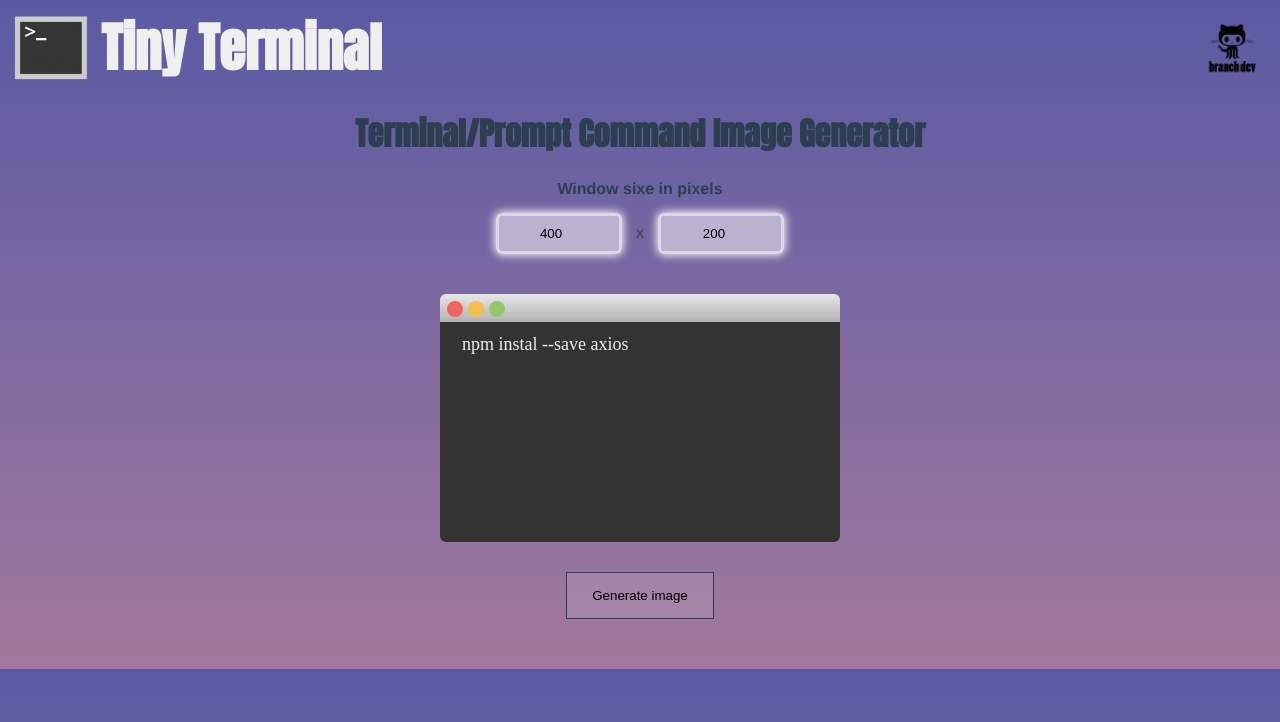
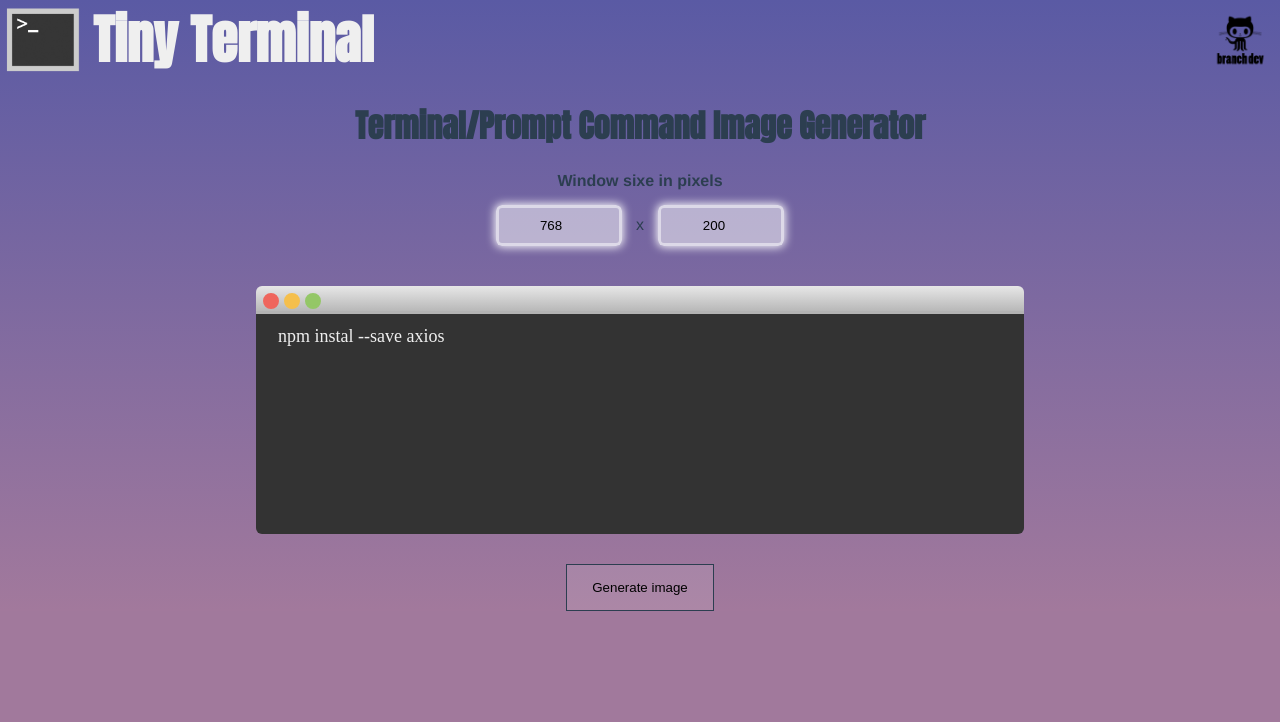
Before and after one commit to felipeblini/tiny-terminal-generator, a Vue app: page / in a window 1280 px wide. Shown: the top 722 px of the page. Built offline with nearby package versions, Linux system fonts and the light colour scheme.

Commit message:
adjusted terminal header size in the canvas, adjusted gradient backgroud and dinamic terminal width calculated due the viewport width

```diff
--- a/src/App.vue
+++ b/src/App.vue
@@ -98,7 +98,12 @@ h1 {
   font-family: "Anton", sans-serif;
 }
 
+html {
+  background: #a1799c;
+}
+
 body {
+  margin: 0;
   margin-bottom: 50px;
   height: 100%;
   -webkit-background-size: cover;
--- a/src/components/HelloWorld.vue
+++ b/src/components/HelloWorld.vue
@@ -36,7 +36,7 @@
 <script>
 import { _roundedRect, _circle } from "./canvasHelper";
 
-const _headerBarHeigth = 35;
+const _headerBarHeigth = 25;
 const _canvasPad = 10;
 
 export default {
@@ -44,7 +44,7 @@ export default {
   data() {
     return {
       command: "npm instal --save axios",
-      width: 400,
+      width: Math.round(window.innerWidth * 60 / 100),
       height: 200,
       dark: true,
       light: false,
@@ -73,6 +73,10 @@ export default {
         const ctx = canvas.getContext("2d");
 
         // the header bar
+        let lingrad = ctx.createLinearGradient(0, 10, 0, 150);
+        lingrad.addColorStop(0, "#E6E6E6");
+        lingrad.addColorStop(0.3, "#BCBCBC");
+
         _roundedRect(
           ctx,
           10,
@@ -84,23 +88,23 @@ export default {
           8,
           0,
           0,
-          "#efefef"
+          lingrad
         );
 
         //red circle
-        _circle(ctx, "#EF665D", 15, 17, 7, 0, Math.PI * 2, true, _canvasPad);
+        _circle(ctx, "#EF665D", 15, 13, 7, 0, Math.PI * 2, true, _canvasPad);
 
         //yellow circle
-        _circle(ctx, "#F5BF4C", 35, 17, 7, 0, Math.PI * 2, true, _canvasPad);
+        _circle(ctx, "#F5BF4C", 35, 13, 7, 0, Math.PI * 2, true, _canvasPad);
 
         //green circle
-        _circle(ctx, "#94C767", 55, 17, 7, 0, Math.PI * 2, true, _canvasPad);
+        _circle(ctx, "#94C767", 55, 13, 7, 0, Math.PI * 2, true, _canvasPad);
 
         // the content
         _roundedRect(
           ctx,
-          10,
-          _headerBarHeigth,
+          _canvasPad,
+          _headerBarHeigth + _canvasPad,
           this.width - _canvasPad * 2,
           this.height - _canvasPad,
           8,
```
Also changed, not shown: 10 other files (tests, documents, lock files or other folders).
